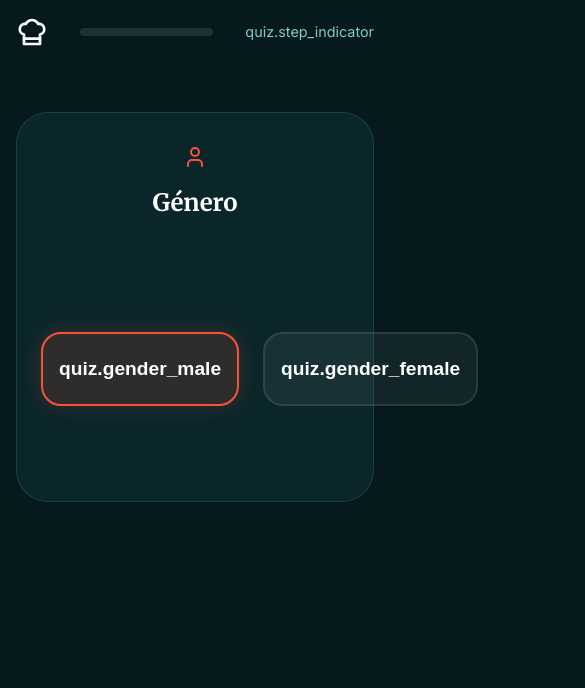
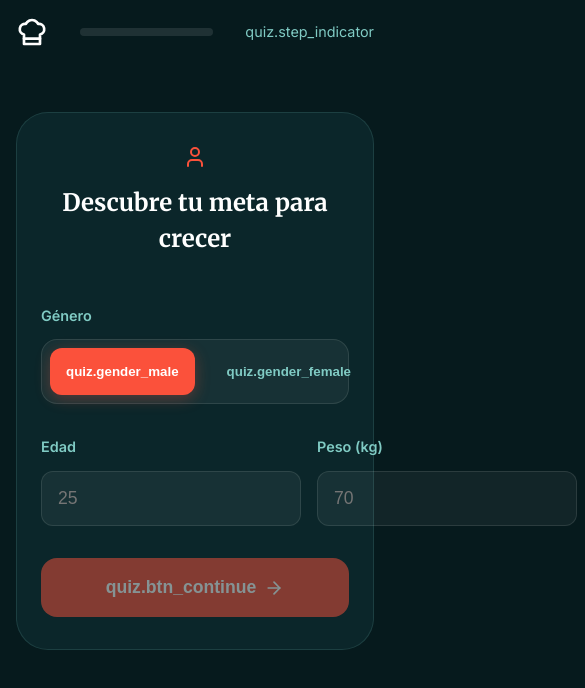
Before and after one commit to YohanSaibb026/LeadingPage, a React (Vite) app: page /quiz in a window 390 px wide. Shown: the top 688 px of the page, 585 px wide, since content can reach past the window. Built offline with nearby package versions, Linux system fonts and the light colour scheme.

Commit message:
feat: Implement initial landing page with comprehensive styling and a new Quiz component.

```diff
--- a/src/App.css
+++ b/src/App.css
@@ -2172,3 +2172,318 @@
     .quiz-header h2 { font-size: 1.5rem; }
     .option-btn { padding: 1.5rem 1rem; }
 }
+
+/* Quiz Styles */
+.quiz-container {
+    min-height: 100vh;
+    display: flex;
+    flex-direction: column;
+    background-color: var(--bg-dark);
+    color: white;
+    padding: 2rem;
+}
+
+.quiz-container.flex-center {
+    justify-content: center;
+    align-items: center;
+}
+
+.quiz-nav {
+    display: flex;
+    align-items: center;
+    gap: 2rem;
+    max-width: 800px;
+    width: 100%;
+    margin: 0 auto 4rem;
+}
+
+.progress-bar-container {
+    flex: 1;
+    height: 8px;
+    background: rgba(255, 255, 255, 0.1);
+    border-radius: 4px;
+    overflow: hidden;
+}
+
+.progress-bar-fill {
+    height: 100%;
+    background: var(--primary);
+    transition: width 0.4s cubic-bezier(0.4, 0, 0.2, 1);
+}
+
+.step-indicator {
+    font-size: 0.9rem;
+    color: var(--text-muted);
+    white-space: nowrap;
+}
+
+.quiz-content {
+    max-width: 600px;
+    width: 100%;
+    margin: 0 auto;
+}
+
+.quiz-card {
+    padding: 3rem;
+    border-radius: 32px;
+    border: 1px solid rgba(255, 255, 255, 0.1);
+}
+
+.quiz-header {
+    display: flex;
+    flex-direction: column;
+    align-items: center;
+    gap: 1rem;
+    margin-bottom: 3rem;
+    text-align: center;
+}
+
+.quiz-header h2 {
+    font-size: 2rem;
+    font-family: 'Merriweather', serif;
+}
+
+.quiz-header svg {
+    color: var(--primary);
+}
+
+.quiz-body {
+    min-height: 200px;
+    display: flex;
+    flex-direction: column;
+    justify-content: center;
+}
+
+.quiz-step-physics {
+    display: flex;
+    flex-direction: column;
+    gap: 2rem;
+}
+
+.gender-toggle-quiz {
+    display: grid;
+    grid-template-columns: 1fr 1fr;
+    gap: 1rem;
+    background: rgba(255, 255, 255, 0.05);
+    padding: 0.5rem;
+    border-radius: 16px;
+    border: 1px solid rgba(255, 255, 255, 0.1);
+}
+
+.gender-btn {
+    padding: 1rem;
+    border-radius: 12px;
+    border: none;
+    background: transparent;
+    color: var(--text-muted);
+    font-weight: 600;
+    cursor: pointer;
+    transition: all 0.3s;
+}
+
+.gender-btn.active {
+    background: var(--primary);
+    color: white;
+    box-shadow: 0 4px 15px rgba(251, 81, 59, 0.3);
+}
+
+.physics-grid {
+    display: grid;
+    grid-template-columns: repeat(3, 1fr);
+    gap: 1rem;
+}
+
+.input-group {
+    display: flex;
+    flex-direction: column;
+    gap: 0.8rem;
+}
+
+.input-group label {
+    font-size: 0.9rem;
+    font-weight: 600;
+    color: var(--text-muted);
+}
+
+.input-group input {
+    background: rgba(255, 255, 255, 0.05);
+    border: 1px solid rgba(255, 255, 255, 0.1);
+    padding: 1rem;
+    border-radius: 12px;
+    color: white;
+    font-size: 1.1rem;
+    transition: all 0.2s;
+}
+
+.input-group input:focus {
+    outline: none;
+    border-color: var(--primary);
+    background: rgba(255, 255, 255, 0.08);
+}
+
+.activity-options-list {
+    display: flex;
+    flex-direction: column;
+    gap: 1rem;
+    margin-bottom: 2rem;
+}
+
+.activity-option-card {
+    padding: 1.5rem;
+    background: rgba(255, 255, 255, 0.05);
+    border: 1px solid rgba(255, 255, 255, 0.1);
+    border-radius: 16px;
+    color: white;
+    font-weight: 500;
+    text-align: left;
+    cursor: pointer;
+    transition: all 0.2s;
+}
+
+.activity-option-card:hover {
+    background: rgba(255, 255, 255, 0.08);
+    border-color: rgba(255, 255, 255, 0.2);
+}
+
+.activity-option-card.active {
+    background: rgba(251, 81, 59, 0.1);
+    border-color: var(--primary);
+    color: var(--primary);
+}
+
+.btn-quiz-next.premium {
+    background: var(--primary-gradient);
+}
+
+.btn-quiz-next {
+    background: var(--primary);
+    color: white;
+    border: none;
+    padding: 1.2rem;
+    border-radius: 16px;
+    font-size: 1.1rem;
+    font-weight: 700;
+    cursor: pointer;
+    display: flex;
+    align-items: center;
+    justify-content: center;
+    gap: 0.5rem;
+    transition: all 0.2s;
+    width: 100%;
+}
+
+.btn-quiz-next:disabled {
+    opacity: 0.5;
+    cursor: not-allowed;
+}
+
+.btn-quiz-back {
+    margin-top: 1.5rem;
+    background: none;
+    border: none;
+    color: var(--text-muted);
+    cursor: pointer;
+    font-size: 0.9rem;
+    text-decoration: underline;
+    width: 100%;
+}
+
+/* Calculating State */
+.premium-spinner {
+    width: 80px;
+    height: 80px;
+    border: 4px solid rgba(255, 255, 255, 0.1);
+    border-top: 4px solid var(--primary);
+    border-radius: 50%;
+    animation: spin 1s linear infinite;
+}
+
+.spinner-wrapper {
+    position: relative;
+    display: flex;
+    align-items: center;
+    justify-content: center;
+    margin-bottom: 2rem;
+}
+
+.spinner-icon {
+    position: absolute;
+    color: var(--primary);
+}
+
+.calculating-overlay {
+    text-align: center;
+    max-width: 400px;
+}
+
+/* Results Styles */
+.results-hero {
+    max-width: 800px;
+    width: 100%;
+    margin: 4rem auto;
+    padding: 4rem;
+    border-radius: 40px;
+    text-align: center;
+    display: flex;
+    flex-direction: column;
+    align-items: center;
+    gap: 2rem;
+}
+
+.quiz-results-grid {
+    display: grid;
+    grid-template-columns: repeat(3, 1fr);
+    gap: 1.5rem;
+    width: 100%;
+    margin: 2rem 0;
+}
+
+.quiz-result-card {
+    background: rgba(255, 255, 255, 0.05);
+    padding: 2rem 1rem;
+    border-radius: 24px;
+    border: 1px solid rgba(255, 255, 255, 0.1);
+}
+
+.quiz-result-card h3 {
+    font-size: 2rem;
+    margin-top: 0.5rem;
+}
+
+.quiz-result-card.highlight {
+    border-color: rgba(16, 185, 129, 0.3);
+    background: rgba(16, 185, 129, 0.05);
+}
+
+.quiz-result-card.premium {
+    border-color: rgba(251, 81, 59, 0.3);
+    background: rgba(251, 81, 59, 0.05);
+}
+
+.breakfast-callout {
+    display: flex;
+    align-items: center;
+    gap: 1rem;
+    padding: 1.5rem 2rem;
+    background: rgba(255, 255, 255, 0.03);
+    border-radius: 20px;
+    font-size: 1.1rem;
+}
+
+.final-cta-box {
+    margin-top: 2rem;
+    padding-top: 2rem;
+    border-top: 1px solid rgba(255, 255, 255, 0.1);
+}
+
+@keyframes spin {
+    to { transform: rotate(360deg); }
+}
+
+@media (max-width: 768px) {
+    .quiz-container { padding: 1rem; }
+    .quiz-card { padding: 2rem 1.5rem; }
+    .quiz-results-grid { grid-template-columns: 1fr; }
+    .quiz-header h2 { font-size: 1.5rem; }
+    .option-btn { padding: 1.5rem 1rem; }
+}
--- a/src/components/Quiz.tsx
+++ b/src/components/Quiz.tsx
@@ -14,11 +14,9 @@ export default function Quiz() {
     const [results, setResults] = useState<{ bmr: number; tdee: number; bulk: number; breakfast: number } | null>(null);
 
     const steps = [
-        { title: t('features.calculator.gender'), icon: <User size={24} /> },
-        { title: t('features.calculator.age'), icon: <Calendar size={24} /> },
-        { title: t('features.calculator.weight'), icon: <Zap size={24} /> },
-        { title: t('features.calculator.height'), icon: <ShieldCheck size={24} /> },
-        { title: t('features.calculator.activity'), icon: <Globe size={24} /> }
+        { title: t('features.calculator.title'), icon: <User size={24} /> },
+        { title: t('features.calculator.activity'), icon: <Globe size={24} /> },
+        { title: t('quiz.results_title'), icon: <CheckCircle2 size={24} /> }
     ];
 
     const nextStep = () => {
@@ -138,47 +136,56 @@ export default function Quiz() {
 
                     <div className="quiz-body">
                         {step === 0 && (
-                            <div className="gender-options">
-                                <button className={`option-btn ${gender === 'male' ? 'active' : ''}`} onClick={() => { setGender('male'); nextStep(); }}>
-                                    {t('quiz.gender_male')}
-                                </button>
-                                <button className={`option-btn ${gender === 'female' ? 'active' : ''}`} onClick={() => { setGender('female'); nextStep(); }}>
-                                    {t('quiz.gender_female')}
+                            <div className="quiz-step-physics">
+                                <div className="input-group full-width">
+                                    <label>{t('features.calculator.gender')}</label>
+                                    <div className="gender-toggle-quiz">
+                                        <button className={`gender-btn ${gender === 'male' ? 'active' : ''}`} onClick={() => setGender('male')}>{t('quiz.gender_male')}</button>
+                                        <button className={`gender-btn ${gender === 'female' ? 'active' : ''}`} onClick={() => setGender('female')}>{t('quiz.gender_female')}</button>
+                                    </div>
+                                </div>
+                                <div className="physics-grid">
+                                    <div className="input-group">
+                                        <label>{t('features.calculator.age')}</label>
+                                        <input type="number" value={age} onChange={(e) => setAge(e.target.value)} placeholder="25" />
+                                    </div>
+                                    <div className="input-group">
+                                        <label>{t('features.calculator.weight')}</label>
+                                        <input type="number" value={weight} onChange={(e) => setWeight(e.target.value)} placeholder="70" />
+                                    </div>
+                                    <div className="input-group">
+                                        <label>{t('features.calculator.height')}</label>
+                                        <input type="number" value={height} onChange={(e) => setHeight(e.target.value)} placeholder="175" />
+                                    </div>
+                                </div>
+                                <button className="btn-quiz-next" disabled={!age || !weight || !height} onClick={nextStep}>
+                                    {t('quiz.btn_continue')} <ArrowRight size={20} />
                                 </button>
                             </div>
                         )}
 
                         {step === 1 && (
-                            <div className="input-step">
-                                <input type="number" value={age} onChange={(e) => setAge(e.target.value)} placeholder="Ex: 25" autoFocus onKeyDown={(e) => e.key === 'Enter' && age && nextStep()} />
-                                <button className="btn-quiz-next" disabled={!age} onClick={nextStep}>{t('quiz.btn_continue')} <ChevronDown size={20} style={{ transform: 'rotate(-90deg)' }} /></button>
-                            </div>
-                        )}
-
-                        {step === 2 && (
-                            <div className="input-step">
-                                <input type="number" value={weight} onChange={(e) => setWeight(e.target.value)} placeholder="Ex: 70 (kg)" autoFocus onKeyDown={(e) => e.key === 'Enter' && weight && nextStep()} />
-                                <button className="btn-quiz-next" disabled={!weight} onClick={nextStep}>{t('quiz.btn_continue')} <ChevronDown size={20} style={{ transform: 'rotate(-90deg)' }} /></button>
-                            </div>
-                        )}
-
-                        {step === 3 && (
-                            <div className="input-step">
-                                <input type="number" value={height} onChange={(e) => setHeight(e.target.value)} placeholder="Ex: 175 (cm)" autoFocus onKeyDown={(e) => e.key === 'Enter' && height && nextStep()} />
-                                <button className="btn-quiz-next" disabled={!height} onClick={nextStep}>{t('quiz.btn_continue')} <ChevronDown size={20} style={{ transform: 'rotate(-90deg)' }} /></button>
-                            </div>
-                        )}
-
-                        {step === 4 && (
-                            <div className="select-step">
-                                <select value={activity} onChange={(e) => setActivity(e.target.value)}>
-                                    <option value="1.2">{t('features.calculator.activity_levels.sedentary')}</option>
-                                    <option value="1.375">{t('features.calculator.activity_levels.light')}</option>
-                                    <option value="1.55">{t('features.calculator.activity_levels.moderate')}</option>
-                                    <option value="1.725">{t('features.calculator.activity_levels.active')}</option>
-                                    <option value="1.9">{t('features.calculator.activity_levels.extra')}</option>
-                                </select>
-                                <button className="btn-quiz-next" onClick={nextStep}>{t('quiz.btn_results')} <Play size={20} /></button>
+                            <div className="activity-list-step">
+                                <div className="activity-options-list">
+                                    {[
+                                        { val: '1.2', label: t('features.calculator.activity_levels.sedentary') },
+                                        { val: '1.375', label: t('features.calculator.activity_levels.light') },
+                                        { val: '1.55', label: t('features.calculator.activity_levels.moderate') },
+                                        { val: '1.725', label: t('features.calculator.activity_levels.active') },
+                                        { val: '1.9', label: t('features.calculator.activity_levels.extra') }
+                                    ].map((opt) => (
+                                        <button
+                                            key={opt.val}
+                                            className={`activity-option-card ${activity === opt.val ? 'active' : ''}`}
+                                            onClick={() => setActivity(opt.val)}
+                                        >
+                                            {opt.label}
+                                        </button>
+                                    ))}
+                                </div>
+                                <button className="btn-quiz-next premium" onClick={nextStep}>
+                                    {t('features.calculator.calculate')} <Zap size={20} />
+                                </button>
                             </div>
                         )}
                     </div>
```
Also changed, not shown: 1 other file (tests, documents, lock files or other folders).
